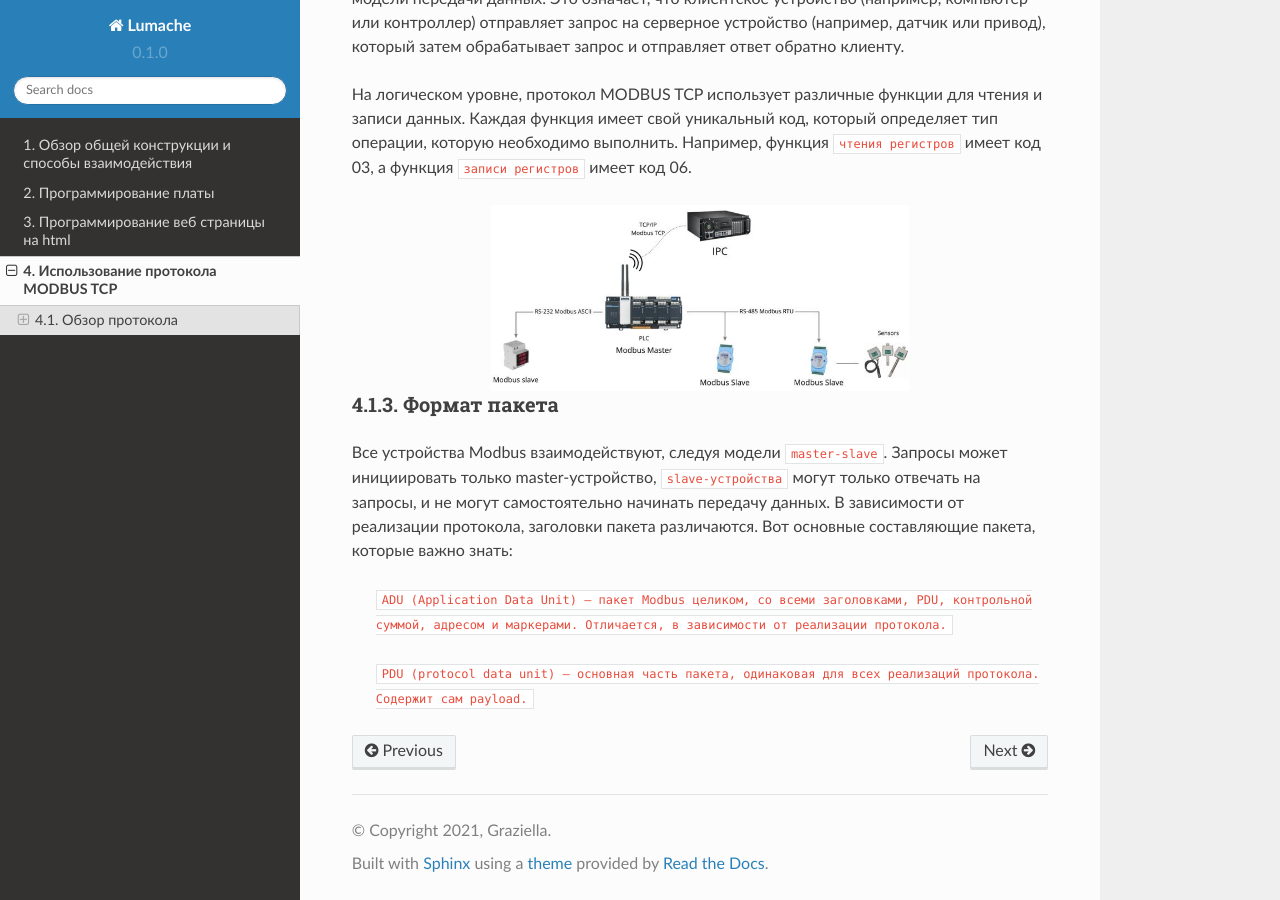
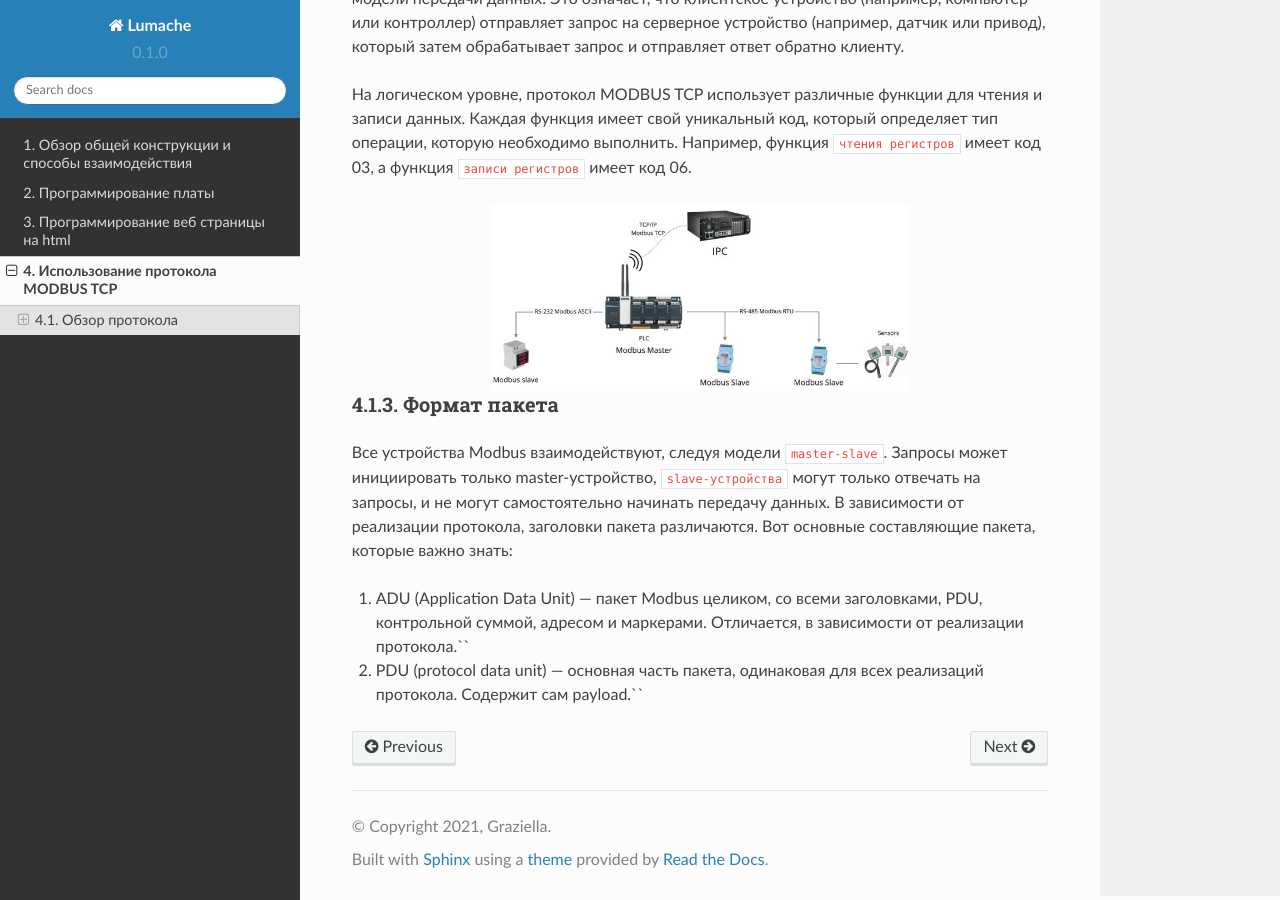
Before and after one commit to BBanwz/book_AL_GH, a Sphinx documentation site: the page built from docs/source/4/1.rst, in a window 1280 px wide and 900 px high, scrolled down 668 px. Built offline with Sphinx 7.4.7 and the Read the Docs theme 2.0.0, drawn with Linux system fonts in a browser that asks for light colours; pages that are not in the unit, such as notebooks, are missing from menus; part of the change alters nothing that is shown.

Commit message:
Update 1.rst

```diff
--- a/docs/source/4/1.rst
+++ b/docs/source/4/1.rst
@@ -31,6 +31,6 @@ MODBUS TCP работает по принципу ``клиент-серверн
 ~~~~~~~~~~~~~
 Все устройства Modbus взаимодействуют, следуя модели ``master-slave``. Запросы может инициировать только master-устройство, ``slave-устройства`` могут только отвечать на запросы, и не могут самостоятельно начинать передачу данных. В зависимости от реализации протокола, заголовки пакета различаются. Вот основные составляющие пакета, которые важно знать:
 
- ``ADU (Application Data Unit) — пакет Modbus целиком, со всеми заголовками, PDU, контрольной суммой, адресом и маркерами. Отличается, в зависимости от реализации протокола.``
+1. ADU (Application Data Unit) — пакет Modbus целиком, со всеми заголовками, PDU, контрольной суммой, адресом и маркерами. Отличается, в зависимости от реализации протокола.``
 
- ``PDU (protocol data unit) — основная часть пакета, одинаковая для всех реализаций протокола. Содержит сам payload.``
+2. PDU (protocol data unit) — основная часть пакета, одинаковая для всех реализаций протокола. Содержит сам payload.``
```
